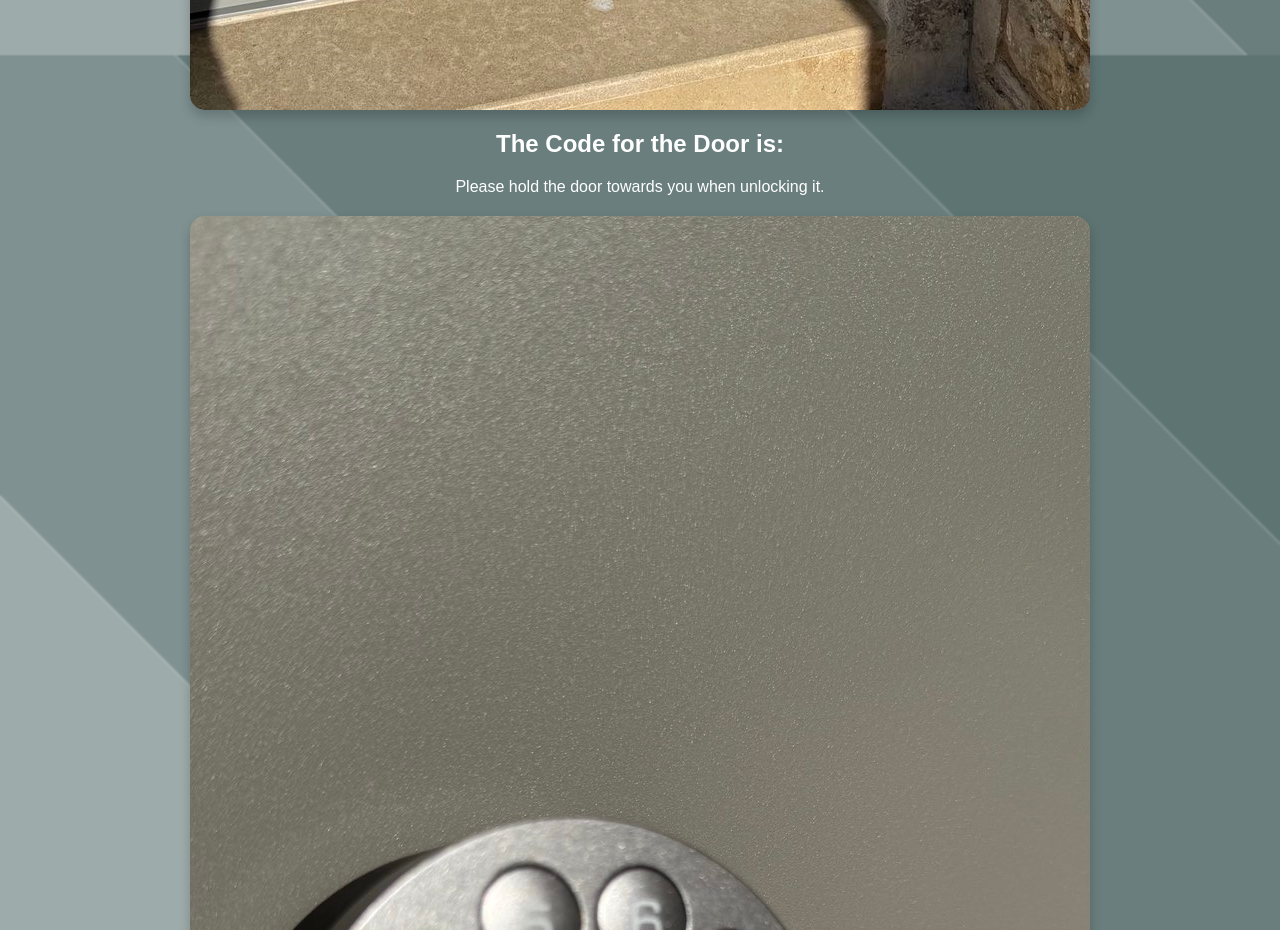
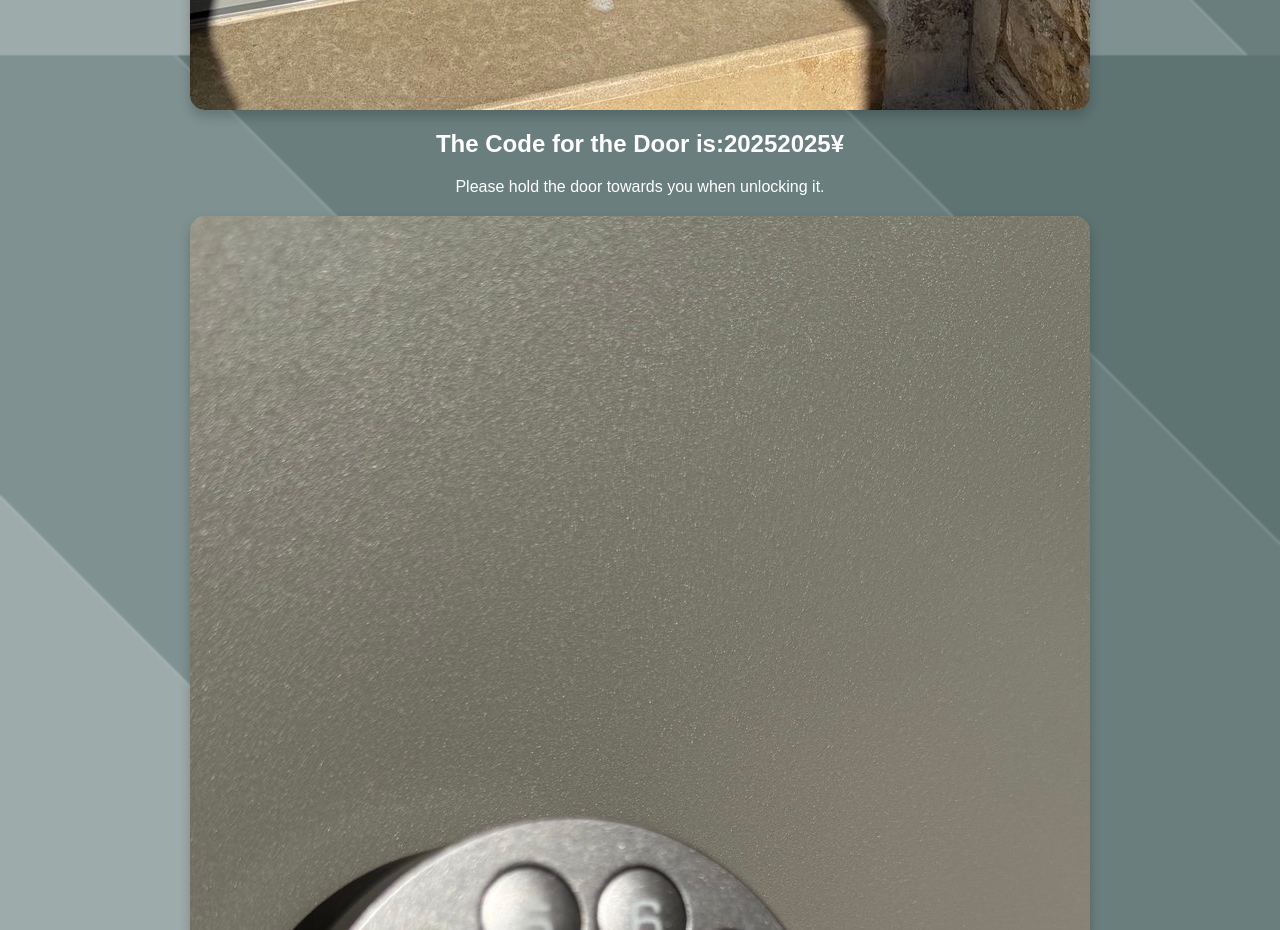
Before and after one commit to Perlahomes/Villa_Piedra_Azul, a plain HTML site: page check_in.html in a window 1280 px wide. Shown: the part 5300-6230 px from the top of the page. Drawn offline with Linux system fonts and the light colour scheme.

Commit message:
Update check_in.html

```diff
--- a/check_in.html
+++ b/check_in.html
@@ -43,7 +43,7 @@
             <img src="images/Front Door .jpg" id="front-door" alt="Access Code" />
             <h2></h2>
             <img src="images/door2.jpg" id="front-door" alt="Access Code" />
-            <h2>The Code for the Door is:</h2>
+            <h2>The Code for the Door is:20252025¥</h2>
             Please hold the door towards you when unlocking it.
             <img src="images/keygen.jpg" id="front-door" alt="Access Code" />
 
```
